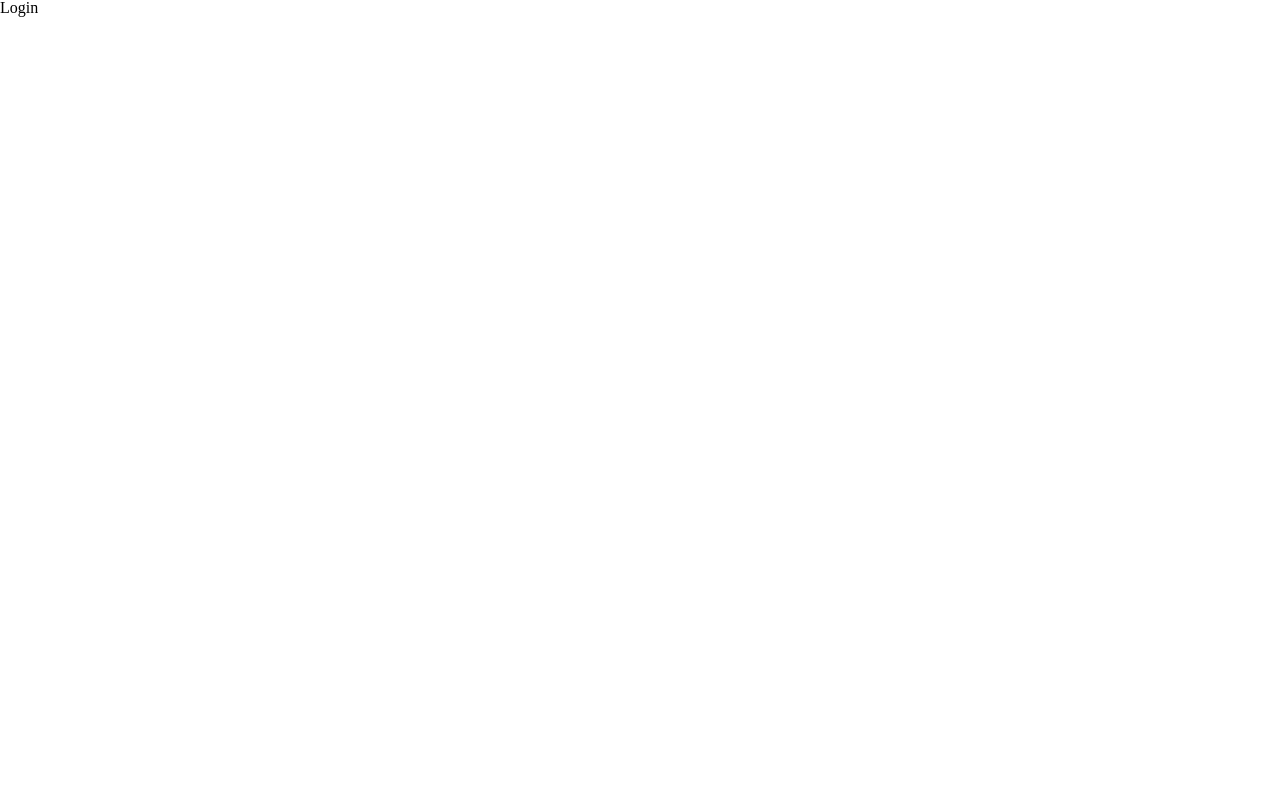
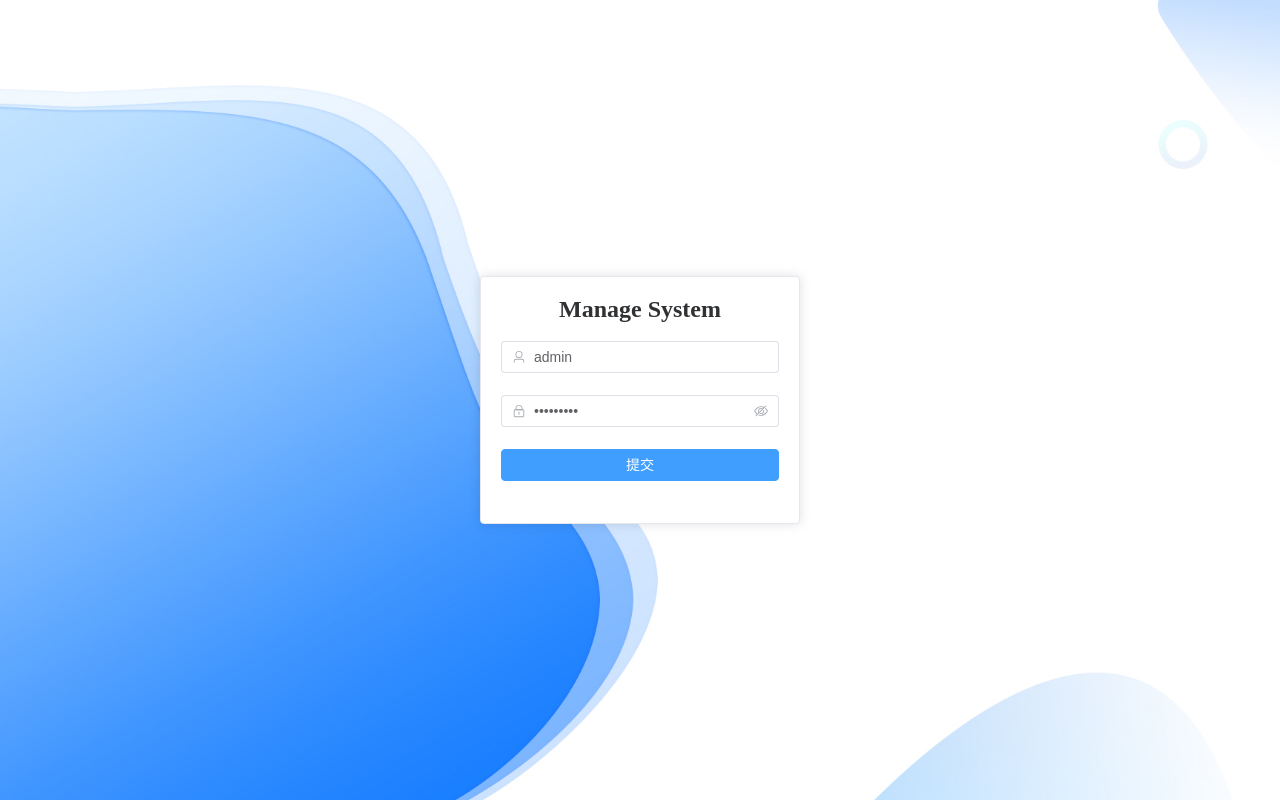
Before and after one commit to qinmingjie/web-project-manage, a Vue app: page /login in a window 1280 px wide. Built offline with nearby package versions, Linux system fonts and the light colour scheme.

Commit message:
chore(Login.vue): 添加登录页

```diff
--- a/src/pages/login/Login.vue
+++ b/src/pages/login/Login.vue
@@ -1,21 +1,106 @@
 <template>
-  <div>Login</div>
+  <div class="login-comp">
+    <el-row justify="center" style="width: 100%">
+      <el-col :xs="15" :sm="10" :md="10" :lg="6">
+        <el-card shadow="always">
+          <h2>Manage System</h2>
+          <el-form label-width="auto" :rules="rules" :model="user" ref="userForm">
+            <el-form-item prop="username">
+              <el-input type="text" v-model="user.username" placeholder="用户名">
+                <template #prefix>
+                  <el-icon class="el-input__icon"><User /></el-icon>
+                </template>
+              </el-input>
+            </el-form-item>
+            <el-form-item class="password-wrap" prop="password">
+              <el-input :type="isHide ? 'password' : 'text'" v-model="user.password" placeholder="密码">
+                <template #prefix>
+                  <el-icon class="el-input__icon"><Lock /></el-icon>
+                </template>
+                <template #suffix>
+                  <el-icon class="el-input__icon" v-show="isHide" @click="this.isHide = !isHide"><Hide /></el-icon>
+                  <el-icon class="el-input__icon" v-show="!isHide" @click="this.isHide = !isHide"><View /></el-icon>
+                </template>
+              </el-input>
+            </el-form-item>
+            <el-form-item>
+              <el-button type="primary" @click="submit">提交</el-button>
+            </el-form-item>
+          </el-form>
+        </el-card>
+      </el-col>
+    </el-row>
+  </div>
 </template>
 
 <script>
+import { User, Lock, View, Hide, Male } from '@element-plus/icons-vue'
+import { login } from '@/api/user'
+import { verifyUserName, verifyPassWord } from '@/utils'
 export default {
   name: 'Login',
   props: {},
-  components: {},
+  components: {
+    User,
+    Lock,
+    View,
+    Hide,
+    Male
+  },
   data() {
-    return {}
+    return {
+      user: {
+        username: 'admin',
+        password: 'qwer1234!'
+      },
+      isHide: true,
+      rules: {
+        username: [{ validator: verifyUserName, trigger: 'blur' }],
+        password: [{ validator: verifyPassWord, trigger: 'blur' }]
+      }
+    }
   },
-  computed: {},
-  methods: {},
-  created() {},
-  mounted() {},
-  watch: {}
+  methods: {
+    async submit(e) {
+      e.preventDefault()
+      this.$refs.userForm.validate(async (valid) => {
+        if (valid) {
+          this.userLogin()
+        }
+      })
+    },
+    async userLogin() {
+      const res = await login({ ...this.user })
+      const { data = {} } = res || {}
+    }
+  }
 }
 </script>
 
-<style lang="scss" scoped></style>
+<style lang="scss" scoped>
+.login-comp {
+  display: flex;
+  width: 100vw;
+  height: 100vh;
+  justify-content: center;
+  align-items: center;
+  background-image: url(../../assets/img/login_background.png);
+  background-size: cover;
+  background-position: center center;
+  h2 {
+    text-align: center;
+    margin-bottom: 20px;
+  }
+  button {
+    width: 100%;
+  }
+  .el-form-item {
+    margin-bottom: 22px;
+  }
+  .password-wrap {
+    :deep(.el-input__suffix) {
+      cursor: pointer;
+    }
+  }
+}
+</style>
```
